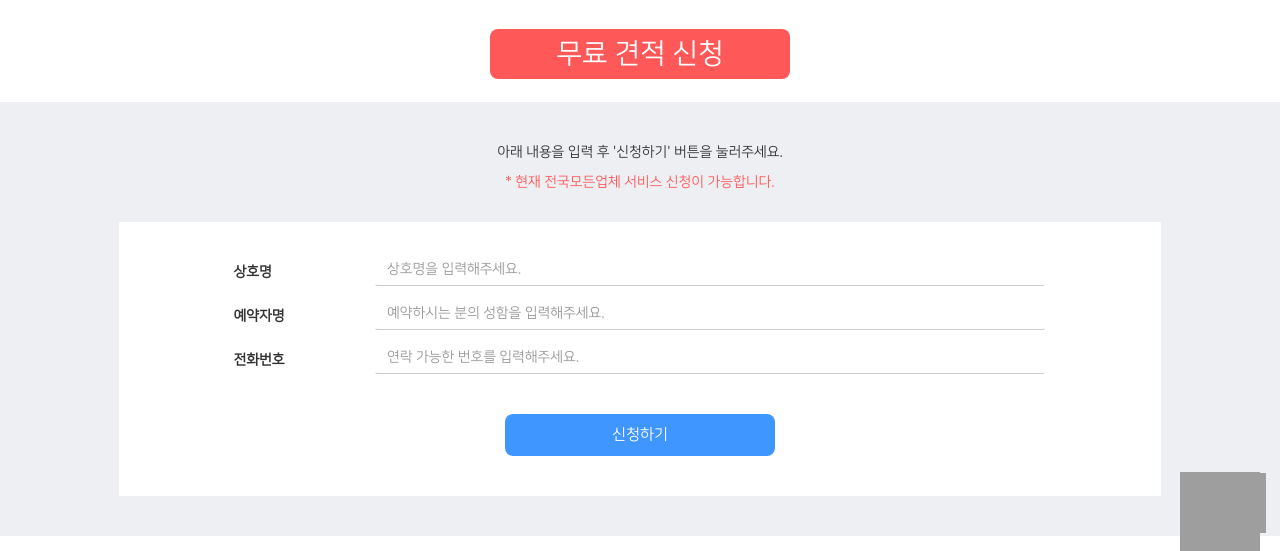
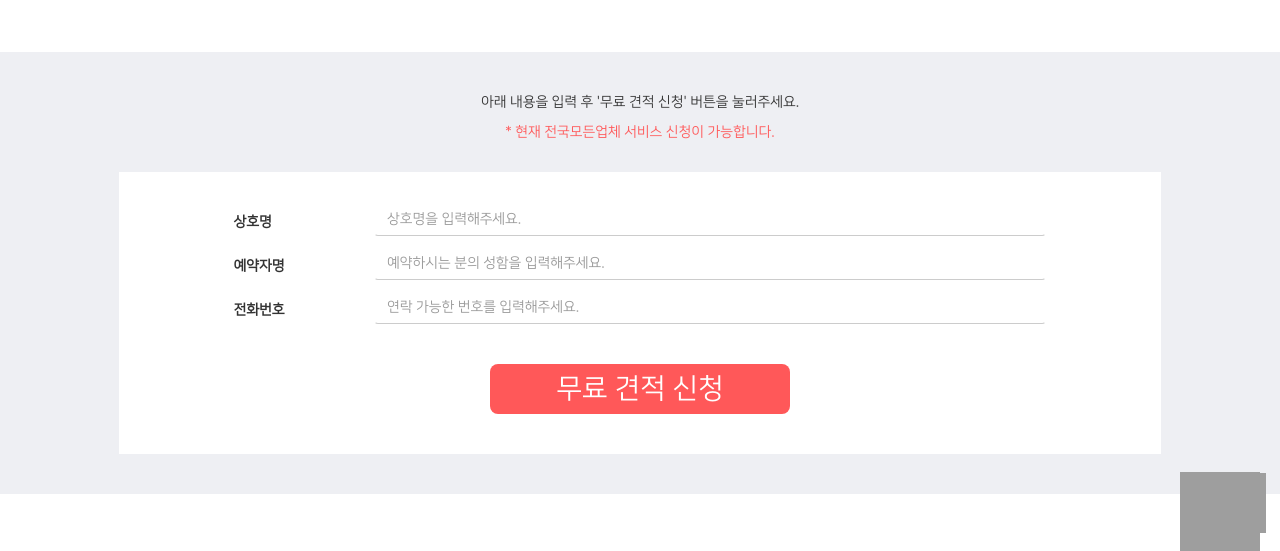
Before and after one commit to todhm/homemasterweb, a website: page office.html in a window 1280 px wide. Shown: the part 228-779 px from the top of the page. Drawn offline with Linux system fonts and the light colour scheme; grey boxes are pictures that could not be loaded; a script that the page names is missing.

Commit message:
change button

```diff
--- a/office.html
+++ b/office.html
@@ -130,15 +130,12 @@ height="0" width="0" style="display:none;visibility:hidden"></iframe></noscript>
 						<img src="./img/hmoffice/office007_07.png">
 					</div>
 				</div>
-				<div class="row">
-					<a href="#label3" class="jumper btn btn_red" title="무료견적">무료 견적 신청</a>
-				</div>
 			</div>
 		</div>
 
-        <div class="row grey_bg">
+        <div class="row grey_bg" id="label3">
 			<div class="col-xs-12 margin-b40 margin-t40">
-				<p>아래 내용을 입력 후 '신청하기' 버튼을 눌러주세요.</p>
+				<p>아래 내용을 입력 후 '무료 견적 신청' 버튼을 눌러주세요.</p>
 				<p class="highlight">* 현재 전국모든업체 서비스 신청이 가능합니다.</p>
 				<div id="div-form" class="margin-t20 col-xs-12 col-sm-10 col-sm-offset-1">
 					<form class="form-horizontal col-xs-12 col-md-10 col-md-offset-1">
@@ -160,7 +157,7 @@ height="0" width="0" style="display:none;visibility:hidden"></iframe></noscript>
 								<input id="off-tel" class="form-control" type="tel" title="전화번호" placeholder="연락 가능한 번호를 입력해주세요." minlength="9" maxlength="13" onkeypress="return isNumberKey(event);" onkeydown="return fn_press_han(this);" required>
 							</div>
 						</div>
-						<a id="btn-submit" class="btn btn_blue" onclick="SubmitOfficeRequest();">신청하기</a>
+						<a id="btn-submit" class="btn btn_red" onclick="SubmitOfficeRequest();">무료 견적 신청</a>
 					</form>
 				</div>
 			</div>
```
